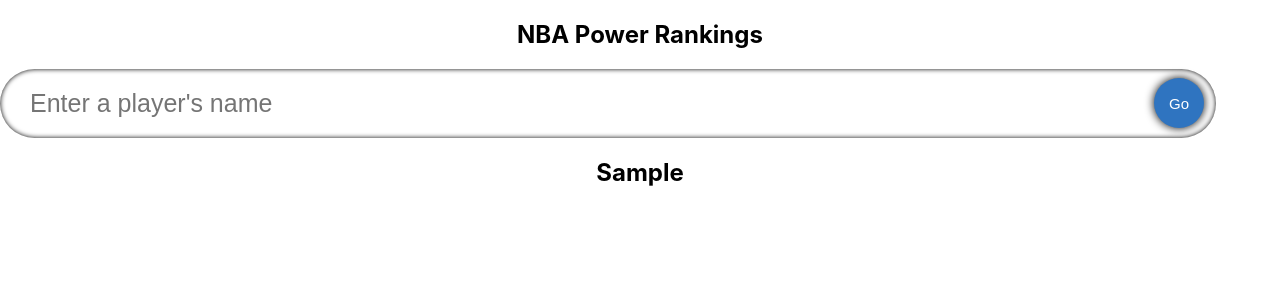
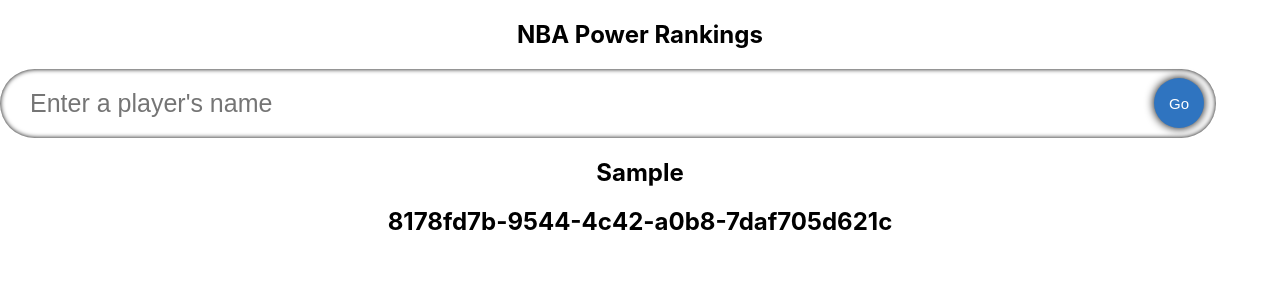
Before and after one commit to fangethan/nba-power-rankings, a React (Create React App) app: page / in a window 1280 px wide. Both pictures are taken after typing "Sample" into the empty fields and a click on the button "Go". Shown: the top 300 px of the page. Built offline with nearby package versions, Linux system fonts and the light colour scheme.

Commit message:
Create SinglePlayer component

```diff
--- a/package.json
+++ b/package.json
@@ -12,6 +12,7 @@
     "@types/react-dom": "^18.2.5",
     "react": "^18.2.0",
     "react-dom": "^18.2.0",
+    "react-icons": "^4.9.0",
     "react-router-dom": "^6.13.0",
     "react-scripts": "5.0.1",
     "typescript": "^4.9.5",
--- a/src/components/PlayerList.tsx
+++ b/src/components/PlayerList.tsx
@@ -1,6 +1,7 @@
 import React from 'react'
 import { PlayerModel } from '../PlayerModel'
 import {Link} from "react-router-dom"
+import { SinglePlayer } from './SinglePlayer'
 
 interface PlayerListProps {
     players: PlayerModel[]
@@ -11,7 +12,10 @@
         <div className="player_list">
             {players.map((player) => (
                 <div className="player-preview" key={player.id} >
-                    <h2>{ player.name }</h2>
+                    <SinglePlayer
+                        name={player.name}
+                        id={player.id}
+                        />
                 </div>
             ))}
         </div>
--- /dev/null
+++ b/src/components/SinglePlayer.tsx
@@ -0,0 +1,16 @@
+import React from 'react'
+import {Link} from "react-router-dom"
+
+interface SinglePlayerProps {
+    name: string;
+    id: string;
+}
+
+export const SinglePlayer: React.FC<SinglePlayerProps> = ({name, id}) => {
+    return (
+        <div className="single_player">
+            <h2>{name}</h2>
+            <h2>{id}</h2>
+        </div>
+    )
+}
```
Also changed, not shown: 1 other file (tests, documents, lock files or other folders).
